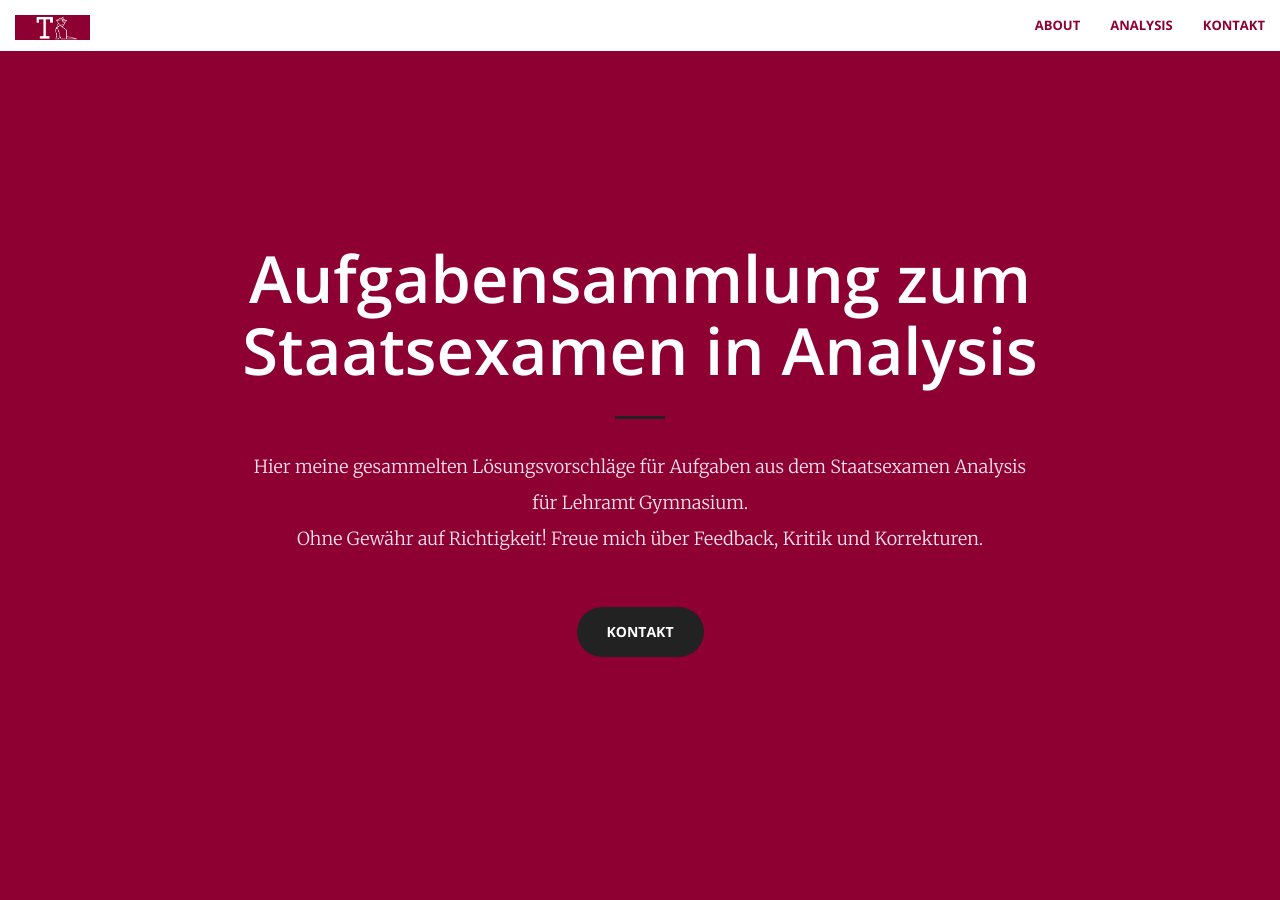
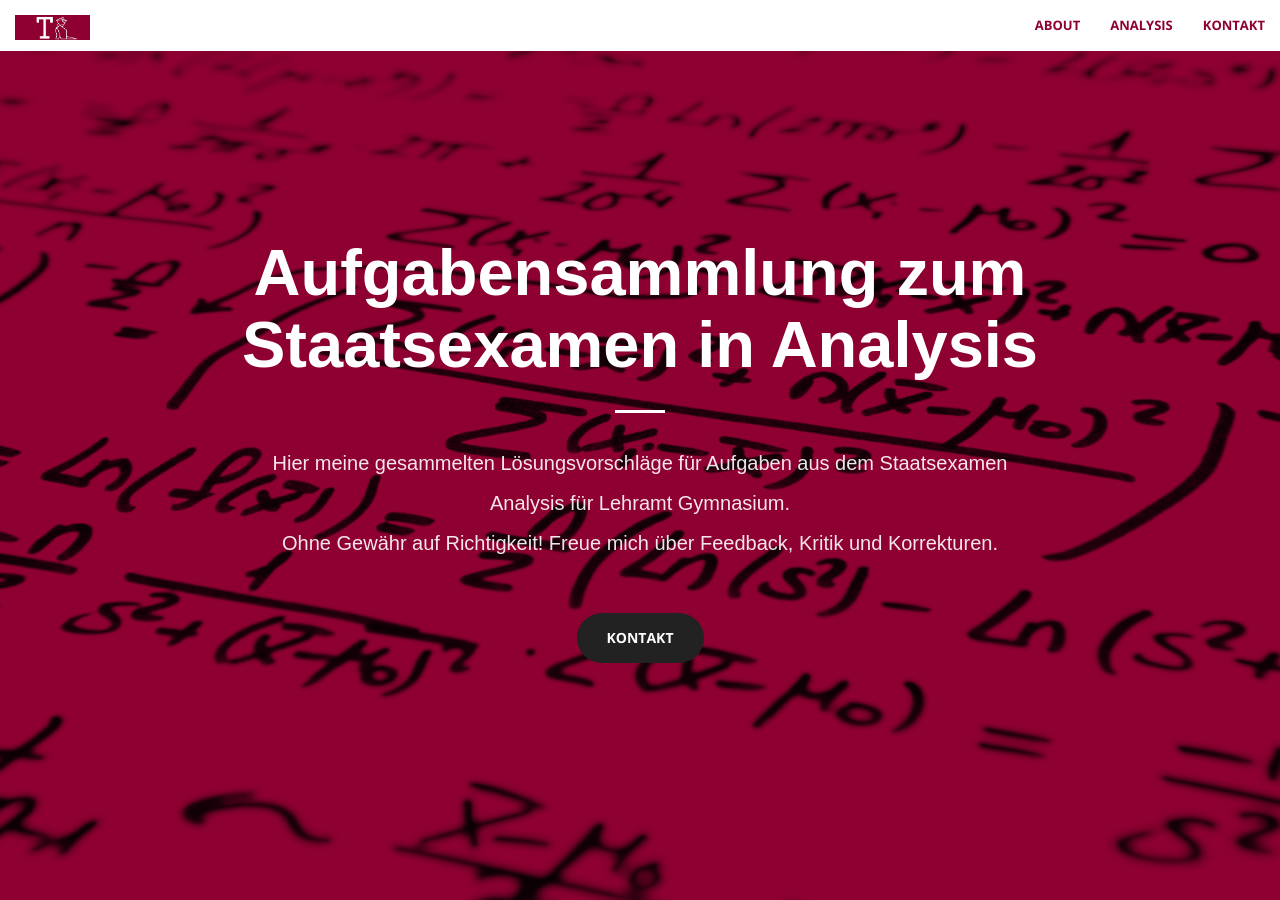
Before and after one commit to trabaldini/trabaldini.github.io, a Jekyll site: the page built from index.html, in a window 1280 px wide and 900 px high. Built offline with Jekyll 4.4.1, drawn with Linux system fonts in a browser that asks for light colours.

Commit message:
new image and styling

```diff
--- a/css/main.css
+++ b/css/main.css
@@ -175,8 +175,8 @@ header {
   background-size: cover;
   -o-background-size: cover;
   background-position: center;
-  /*background-image: url("../img/header.jpg");*/
-  background-color: rgb(143, 0, 50);
+  background-image: url("../img/header.png");
+  /*background-color: rgb(143, 0, 50);*/
   text-align: center;
   color: white;
 }
@@ -189,6 +189,8 @@ header .header-content {
 }
 
 header .header-content .header-content-inner h1 {
+  font-family: john-doe, sans-serif;
+  font-size: 35px;
   font-weight: 600;
   /*text-transform: uppercase;*/
   margin-top: 0;
@@ -198,13 +200,14 @@ header .header-content .header-content-inner h1 {
 
 header .header-content .header-content-inner hr {
   margin: 30px auto;
-  border-color: #222;
+  border-color: white;
 }
 
 header .header-content .header-content-inner p {
-  font-weight: 300;
+  font-family: john-doe, sans-serif;
+  font-weight: 400;
   color: rgba(255, 255, 255, 0.9);
-  font-size: 16px;
+  font-size: 20px;
   margin-bottom: 50px;
   line-height: 2;
 }
@@ -227,7 +230,7 @@ header .header-content .header-content-inner p {
     margin-right: auto;
   }
   header .header-content .header-content-inner p {
-    font-size: 18px;
+    font-size: 20px;
     max-width: 80%;
     margin-left: auto;
     margin-right: auto;
@@ -254,6 +257,15 @@ header .header-content .header-content-inner p {
 }
 
 @media (max-width: 374px) {
+  header .header-content {
+    padding: 80px 5px 10px;
+  }
+
+  header .header-content .header-content-inner h1 {
+    font-weight: 400;
+    font-size: 20px;
+  }
+
   .math p, a {
     font-size: 7px;
   }
```
Also changed, not shown: img/header.png (added).
